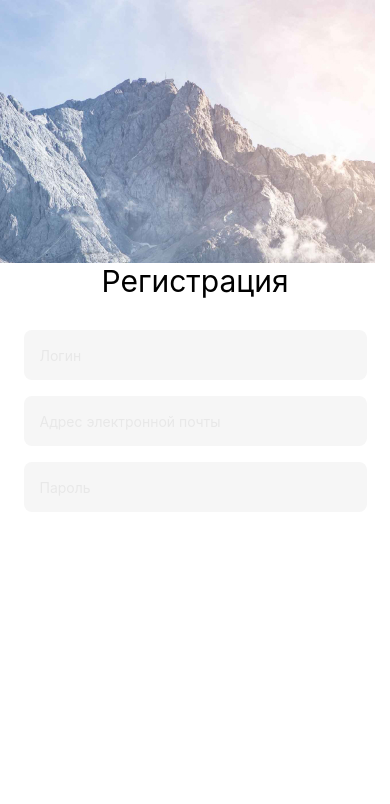
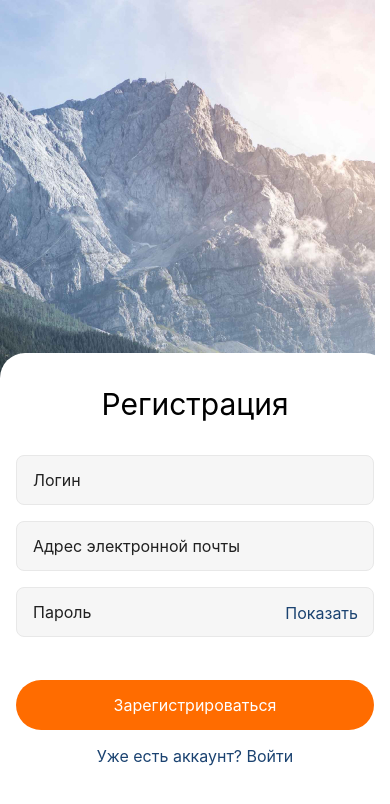
Before and after one commit to sporevois/goit-react-native-hw, a React Native app in the folder myProject/: screen / in a window 390 px wide. Shown: the top 804 px of the page. Built offline with nearby package versions, Linux system fonts and the light colour scheme.

Commit message:
registration logic done

```diff
--- a/myProject/App.js
+++ b/myProject/App.js
@@ -1,7 +1,9 @@
+import Login from './screens/loginScreen';
 import RegistrationScreen from './screens/registrationScreen';
 
 export default function App() {
   return (
-    <RegistrationScreen/>
+    <RegistrationScreen />
+    // <Login/>
   );
 }
--- /dev/null
+++ b/myProject/hooks/useTogglePassVisibility.js
@@ -0,0 +1,23 @@
+import { useState } from 'react';
+
+const useTogglePassVisibility = () => {
+    const [passwordVisibility, setPasswordVisibility] = useState(true);
+    const [variable, setVariable] = useState('Показать');
+
+    const handlePasswordVisibility = () => {
+        if (variable === 'Показать') {
+            setVariable('Скрыть');
+            setPasswordVisibility(!passwordVisibility);
+        } else if (variable === 'Скрыть') {
+            setVariable('Показать');
+            setPasswordVisibility(!passwordVisibility);
+        }
+    };
+    return {
+        passwordVisibility,
+        variable,
+        handlePasswordVisibility
+    };
+};
+
+export default useTogglePassVisibility;
--- a/myProject/screens/loginScreen.js
+++ b/myProject/screens/loginScreen.js
@@ -0,0 +1,67 @@
+import React, { useState } from "react";
+import {
+  StyleSheet,
+  View,
+  TextInput,
+  TouchableWithoutFeedback,
+  Keyboard,
+  KeyboardAvoidingView,
+  Platform,
+  Alert,
+  Button,
+} from "react-native";
+
+export default function Login() {
+  const [name, setName] = useState("");
+  const [password, setPassword] = useState("");
+
+  const nameHandler = (text) => setName(text);
+  const passwordHandler = (text) => setPassword(text);
+
+  const onLogin = () => {
+    Alert.alert("Credentials", `${name} + ${password}`);
+  };
+
+  return (
+    <TouchableWithoutFeedback onPress={Keyboard.dismiss}>
+      <View style={styles.container}>
+        <KeyboardAvoidingView
+          behavior={Platform.OS == "ios" ? "padding" : "height"}
+        >
+          <TextInput
+            value={name}
+            onChangeText={nameHandler}
+            placeholder="Username"
+            style={styles.input}
+          />
+          <TextInput
+            value={password}
+            onChangeText={passwordHandler}
+            placeholder="Password"
+            secureTextEntry={true}
+            style={styles.input}
+          />
+
+              </KeyboardAvoidingView>
+              <Button title={"Login"} style={styles.input} onPress={onLogin} />
+      </View>
+    </TouchableWithoutFeedback>
+  );
+}
+
+const styles = StyleSheet.create({
+  container: {
+    flex: 1,
+    alignItems: "center",
+    justifyContent: "flex-end",
+    backgroundColor: "#ecf0f1",
+  },
+  input: {
+    width: 200,
+    height: 44,
+    padding: 10,
+    borderWidth: 1,
+    borderColor: "black",
+    marginBottom: 10,
+  },
+});
--- a/myProject/screens/registrationScreen.js
+++ b/myProject/screens/registrationScreen.js
@@ -1,22 +1,81 @@
-import React from "react";
-import { StyleSheet, Text, View, TextInput , ImageBackground } from 'react-native'
+import React, { useState } from "react";
+import useTogglePassVisibility from "../hooks/useTogglePassVisibility";
+import {
+    StyleSheet,
+    Text,
+    View,
+    TextInput,
+    ImageBackground,
+    KeyboardAvoidingView,
+    Platform,
+    TouchableOpacity,
+    TouchableWithoutFeedback,
+    Keyboard,
+} from 'react-native'
+
+const initialState = {
+        name: '',
+        email: '',
+        password: ''
+}
 
 const RegistrationScreen = () => {
+
+    const [state, setState] = useState(initialState);
+    const { passwordVisibility, variable, handlePasswordVisibility } = useTogglePassVisibility();
+
+    const submit = () => {
+        console.log(state)
+    }
+
+
     return (
+        <TouchableWithoutFeedback onPress={Keyboard.dismiss}>
             <ImageBackground style={styles.image} source={require('../images/PhotoBG.jpg')}>
-            <View style={styles.form}>
+                <TouchableWithoutFeedback onPress={Keyboard.dismiss}>
+                    <KeyboardAvoidingView style={styles.form} behavior={Platform.OS == "ios" ? "padding" : "height"}>
+                        <View style={styles.textContainer}>
                             <Text style={styles.title}>Регистрация</Text>
+                        </View>
                         <TextInput
+                            name="name"
+                            value={state.name}
                             placeholder="Логин"
-                    style={styles.input} />
+                            style={styles.input}
+                            onChangeText={(value)=>setState(prev =>({...prev, name:value}))}
+                        />
                         <TextInput
+                            name="email"
+                            value={state.email}
                             placeholder="Адрес электронной почты"
-                    style={styles.input} />
+                            style={styles.input}
+                            onChangeText={(value)=>setState(prev =>({...prev, email:value}))}
+                        />
+                        <View>
                             <TextInput
+                                name="password"
+                                value={state.password}
                                 placeholder="Пароль"
-                    style={styles.input} />
+                                secureTextEntry={passwordVisibility}
+                                style={{...styles.input, marginBottom:43}}
+                                onChangeText={(value)=>setState(prev =>({...prev, password:value}))}
+                            />
+                            <TouchableOpacity style={styles.toogleBtn} onPress={handlePasswordVisibility}>
+                                <Text style={styles.toogleBtnTitle}>{variable}</Text>
+                            </TouchableOpacity>
+                        </View>
+                    </KeyboardAvoidingView>
+                </TouchableWithoutFeedback>
+                    <View style={styles.container}>
+                        <TouchableOpacity style={styles.btn} onPress={submit}>
+                            <Text style={styles.btnTitle}>Зарегистрироваться</Text>
+                        </TouchableOpacity>
+                        <View style={styles.textContainer}>
+                            <Text style={styles.link}>Уже есть аккаунт? Войти</Text>
+                        </View>
                     </View>
             </ImageBackground>
+        </TouchableWithoutFeedback>
     )
 }
 
@@ -24,33 +83,64 @@ const styles = StyleSheet.create({
     image: {
         flex: 1,
         resizeMode: "cover",
-        justifyContent: 'center',
-        alignItems:"center",
+        justifyContent: 'flex-end',
     },
     form: {
-        flex: 1,
-        alignItems:"center",
-        marginTop: 263,
-        width: "100%",
-        backgroundColor:'#FFFFFF'
+        paddingHorizontal:16,
+        borderTopLeftRadius: 25,
+        borderTopRightRadius: 25,
+        backgroundColor:'#FFFFFF',
+    },
+    container: {
+        paddingHorizontal: 16,
+        paddingBottom:78,
+        backgroundColor:'#FFFFFF',
+    },
+    textContainer: {
+        alignItems:"center"
     },
     title: {
-        marginBottom: 31,
+        marginVertical: 33,
         fontSize: 30,
-
     },
     input: {
-        width: 343,
         height: 50,
-        marginHorizontal: 16,
+        padding:16,
         marginBottom: 16,
-        padding:16,
-        border: 1,
+        borderWidth: 1,
         borderRadius: 8,
         borderColor: "rgba(232, 232, 232, 1)",
         backgroundColor: "#F6F6F6",
-        color:"#E8E8E8",
+        color: "#212121",
+        fontSize: 16,
     },
+    toogleBtn: {
+        position: 'absolute',
+        alignSelf: 'center',
+        right: 0,
+        padding: 16,
+    },
+    toogleBtnTitle: {
+        fontSize: 16,
+        color: "#1B4371",
+    },
+    btn: {
+        height: 50,
+        justifyContent: "center",
+        alignItems: "center",
+        marginBottom:16,
+        borderRadius: 100,
+        backgroundColor:"#FF6C00",
+    },
+    btnTitle: {
+        fontSize: 16,
+        color:"#FFFFFF"
+
+    },
+    link: {
+        color: "#1B4371",
+        fontSize:16,
+    }
 
 })
 
```
Lines whose indentation alone changed are shown as unchanged.
